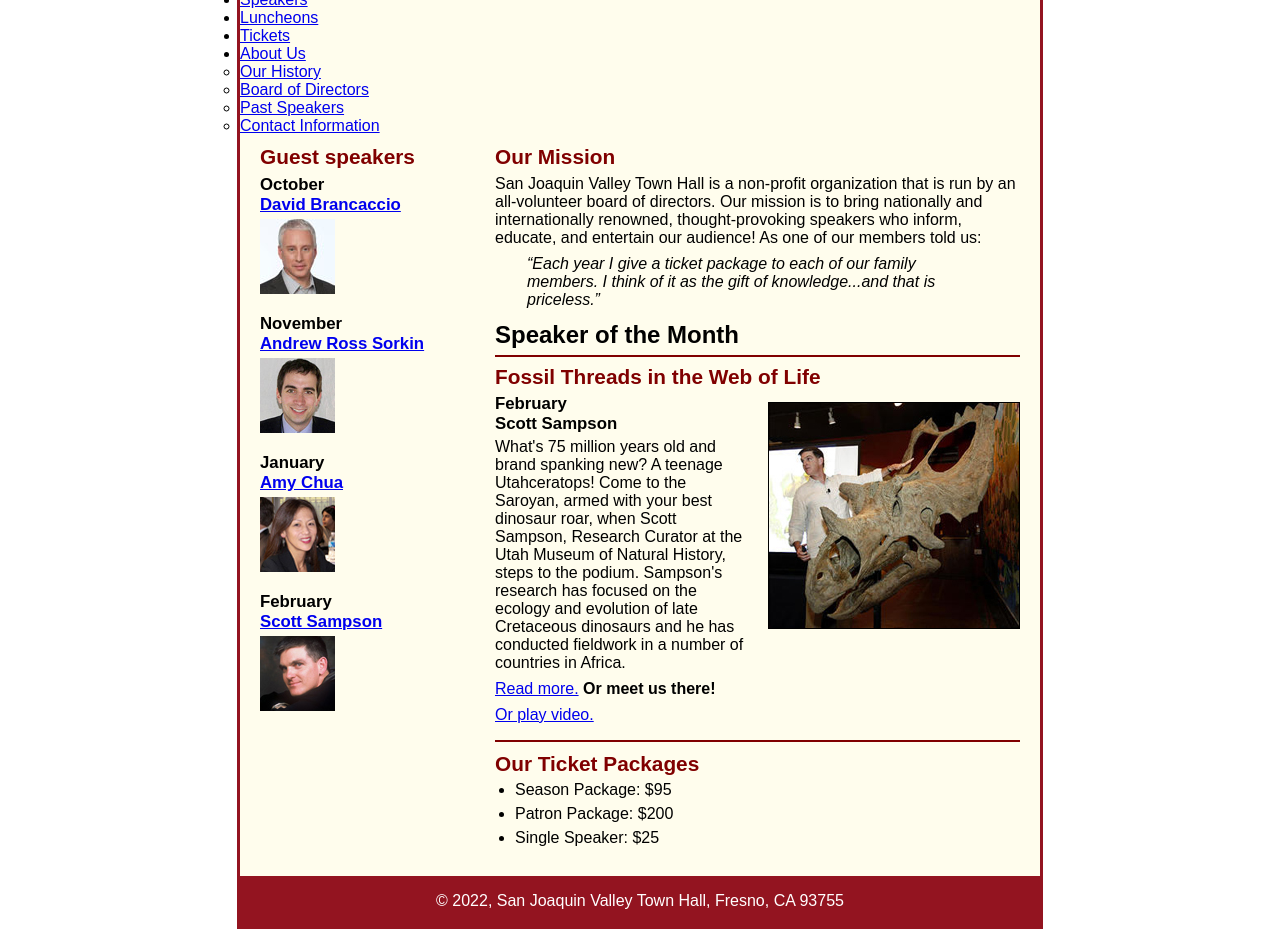
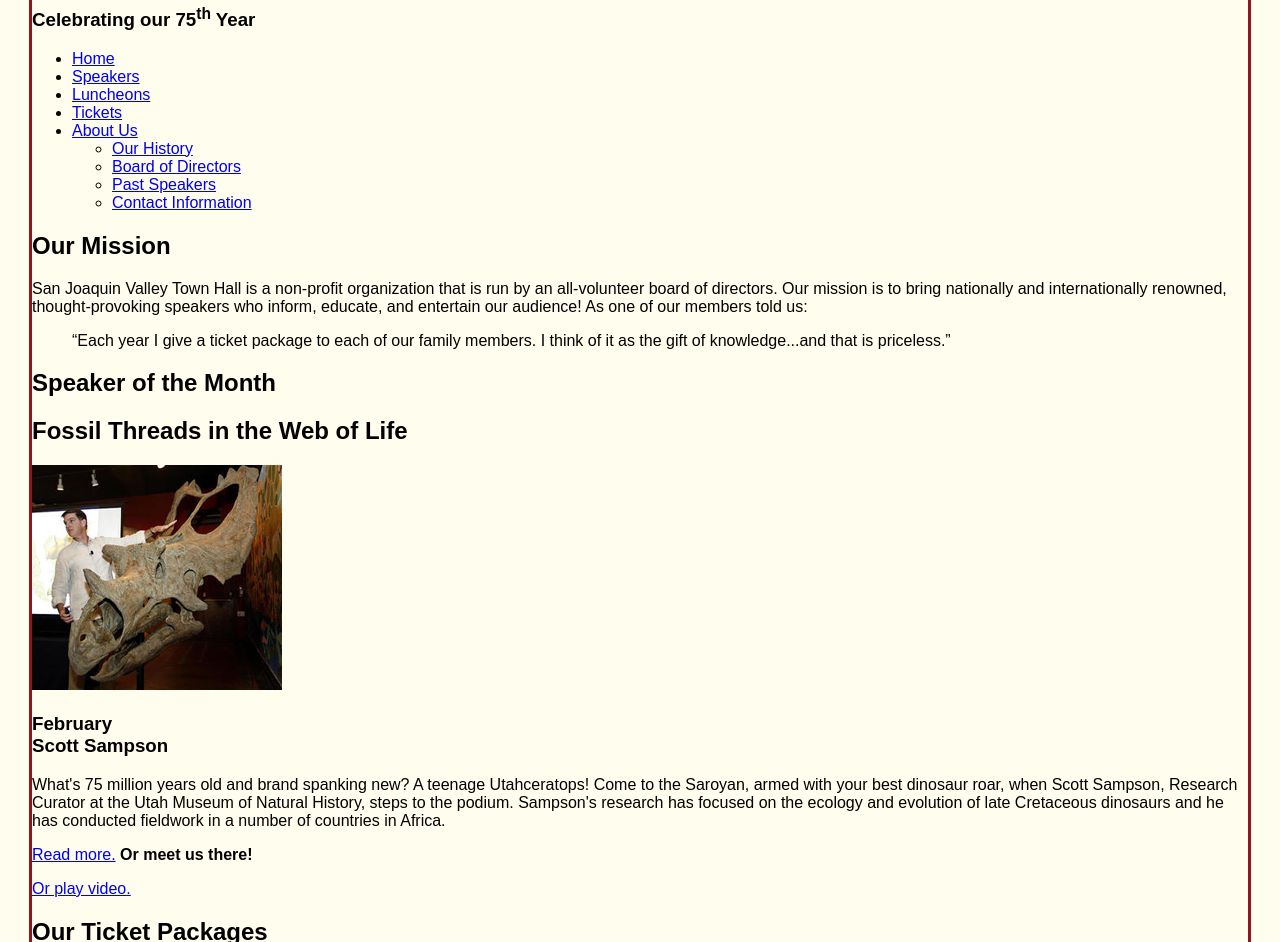
Before and after one commit to jam374/A11, a plain HTML site: page index.html in a window 1280 px wide. Shown: the part 150-1092 px from the top of the page. Drawn offline with nearby package versions, Linux system fonts and the light colour scheme; some packages are replaced by stand-ins of ours; a script that the page names is missing.

Commit message:
Update c7_main.css

```diff
--- a/styles/c7_main.css
+++ b/styles/c7_main.css
@@ -1,126 +1,46 @@
-/* the styles for the elements */
-* {
-	margin: 0;
-	padding: 0;
-}
-html {
-	background-color: white;
-}
+/* General Layout */
 body {
     font-family: Arial, Helvetica, sans-serif;
-    font-size: 100%;
-    width: 800px;
+    width: 95%; /* Adjust width for mobile */
     margin: 0 auto;
     border: 3px solid #931420;
     background-color: #fffded;
 }
-a:focus, a:hover {
-	font-style: italic;
-}
-/* the styles for the header */
-header {
-	padding: 1.5em 0 2em 0;
-	border-bottom: 3px solid #931420;
-		background-image: -moz-linear-gradient(
-	    30deg, #f6bb73 0%, #f6bb73 30%, white 50%, #f6bb73 80%, #f6bb73 100%);
-	background-image: -webkit-linear-gradient(
-	    30deg, #f6bb73 0%, #f6bb73 30%, white 50%, #f6bb73 80%, #f6bb73 100%);
-	background-image: -o-linear-gradient(
-	    30deg, #f6bb73 0%, #f6bb73 30%, white 50%, #f6bb73 80%, #f6bb73 100%);
-	background-image: linear-gradient(
-	    30deg, #f6bb73 0%, #f6bb73 30%, white 50%, #f6bb73 80%, #f6bb73 100%);
-}
-header h2 {
-	font-size: 175%;
-	color: #800000;
-}
-header h3 {
-	font-size: 130%;
-	font-style: italic;
-}
+
+/* Responsive Design */
+@media (max-width: 768px) {
     header img {
-	float: left;
-	padding: 0 30px;
-}
-.shadow {
-	text-shadow: 2px 2px 2px #800000;
-}
-/* the styles for the section */
-section {
-	width: 525px;
-	float: right;
-	padding: 0 20px 20px 20px;
-}
-section h1 {
-	font-size: 150%;
-	padding: .5em 0 .25em 0;
-	margin: 0;
-}
-section h2 {
-	color: #800000;
-	font-size: 130%;
-	padding: .5em 0 .25em 0;
-}
-section p {
-	padding-bottom: .5em;
-}
-section blockquote {
-	padding: 0 2em;
-	font-style: italic;
-}
-section ul {
-	padding: 0 0 .25em 1.25em;
-}
-section li {
-	padding-bottom: .35em;
+        width: 50px;
+        height: auto;
     }
 
-/* the styles for the article */
-article {
-	padding: .5em 0;
-	border-top: 2px solid #800000;
-	border-bottom: 2px solid #800000;
-}
-article h2 {
-	padding-top: 0;
-}
-article h3 {
-	font-size: 105%;
-	padding-bottom: .25em;
-}
-article img {
-	float: right;
-	margin: .5em 0 1em 1em;
-	border: 1px solid black;
+    header h2 {
+        font-size: 1.2em;
+        text-align: center;
     }
 
-/* the styles for the aside */
-aside {
-	width: 215px;
-	float: right;
-	padding: 0 0 20px 20px;
-}
-aside h2 {
-	color: #800000;
-	font-size: 130%;
-	padding: .5em 0 .25em 0;
-}
-aside h3 {
-	font-size: 105%;
-	padding-bottom: .25em;
-}
-aside img {
-	padding-bottom: 1em;
+    header h3 {
+        font-size: 1em;
+        text-align: center;
     }
 
-/* the styles for the footer */
+    nav {
+        display: none; /* Slicknav handles the mobile menu */
+    }
+
+    main {
+        flex-direction: column; /* Stack content for mobile */
+    }
+
+    aside {
+        width: 100%;
+    }
+
+    section {
+        width: 100%;
+    }
+
     footer {
-	background-color: #931420;
-	clear: both;
-
+        font-size: 0.8em;
     }
-footer p {
-	text-align: center;
-	color: white;
-	padding: 1em 0;
 }
```
Lines whose indentation alone changed are shown as unchanged.
